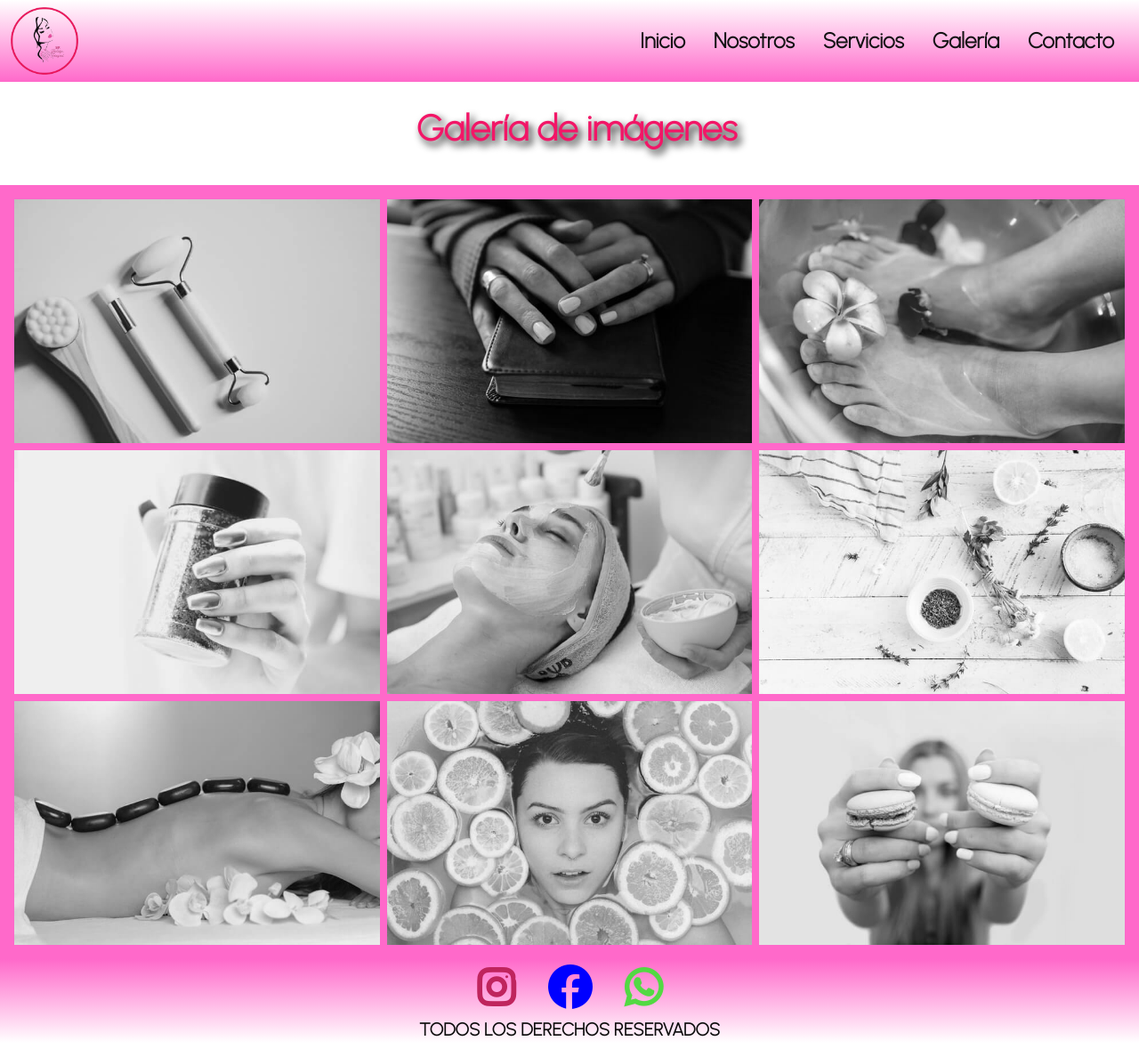
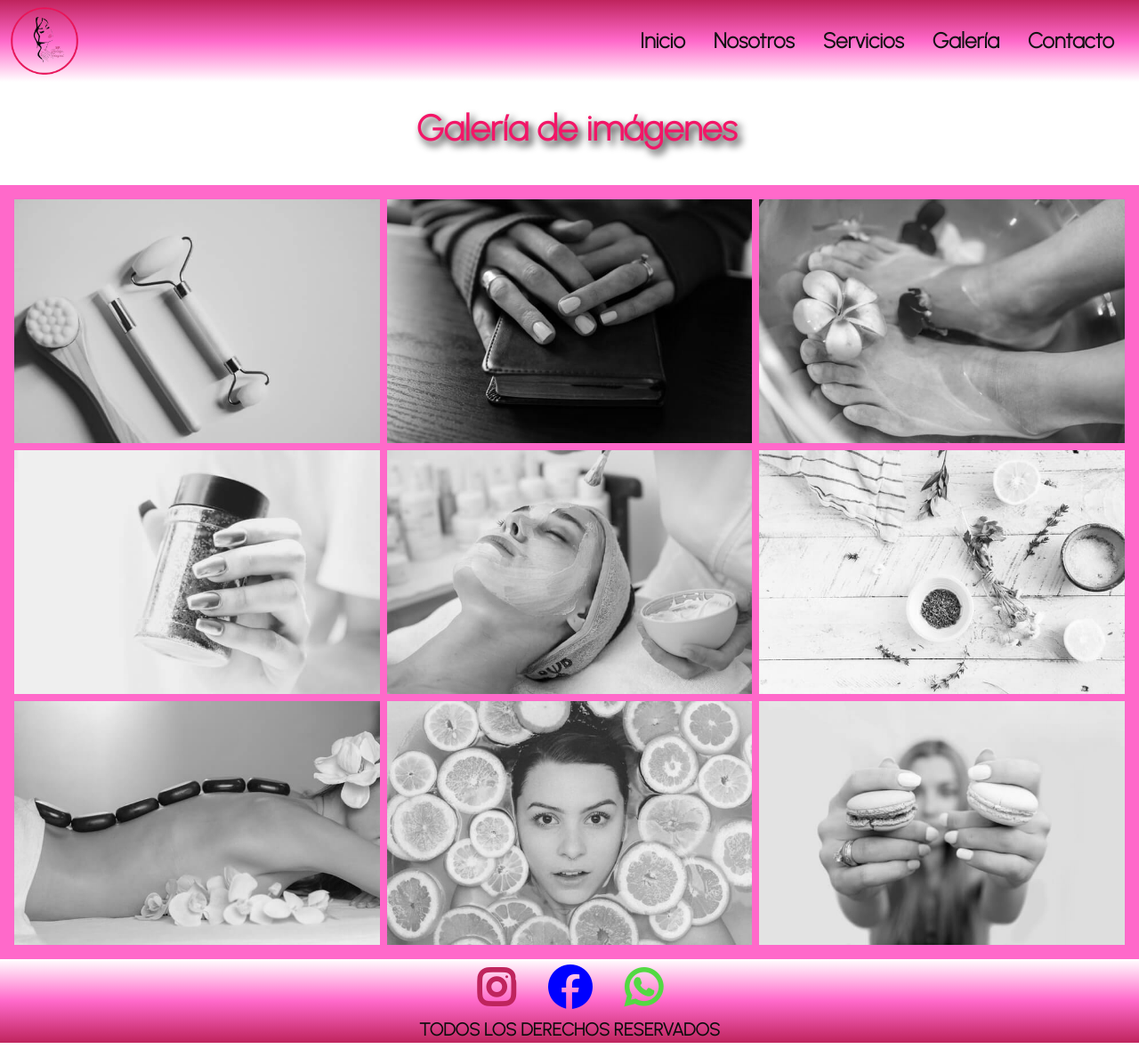
Before and after one commit to luzleale/proyecto-final-desarrollo-web, a website: page paginas/galeria.html in a window 1280 px wide. Shown: the whole page at 89% size. Drawn offline with nearby package versions, Linux system fonts and the light colour scheme.

Commit message:
modifico gradiente del header y el footer, y tamaño del mapa

```diff
--- a/scss/componentes/_footer.scss
+++ b/scss/componentes/_footer.scss
@@ -1,7 +1,7 @@
 /*ESTILOS FOOTER*/
 
 .footer {
-  background-image: linear-gradient($rosa-claro, white);
+  background-image: linear-gradient(white, $rosa-claro, $rosa-oscuro);
   text-align: center;
 }
 
--- a/scss/componentes/_header.scss
+++ b/scss/componentes/_header.scss
@@ -1,7 +1,7 @@
 /*Estilos header*/
 
 .header {
-  background-image: linear-gradient(white, $rosa-claro);
+  background-image: linear-gradient($rosa-oscuro, $rosa-claro, white);
   &__logo {
     height: 76px;
   }
```
Also changed, not shown: paginas/nosotros.html (+3 -3 lines), css/style.css.
